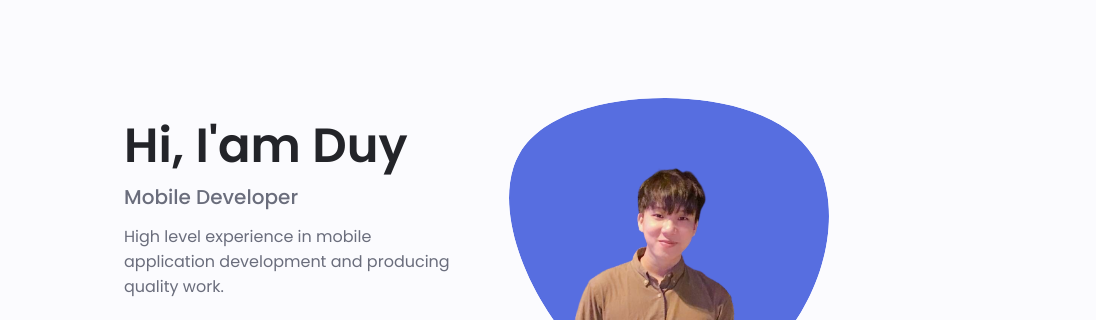
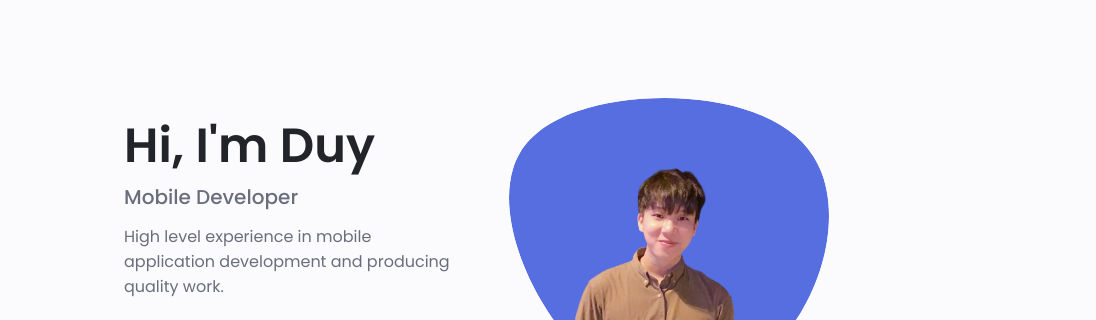
Before and after one commit to olololoe110399/portfolio, a plain HTML site: page index.html in a window 1280 px wide. Shown: the part 86-406 px from the top of the page, 184-1280 px from the left. Drawn offline with nearby package versions, Linux system fonts and the light colour scheme.

Commit message:
Update index.html

```diff
--- a/index.html
+++ b/index.html
@@ -135,7 +135,7 @@
               </svg>
             </div>
             <div class="home__data">
-              <h1 class="home__title">Hi, I'am Duy</h1>
+              <h1 class="home__title">Hi, I'm Duy</h1>
               <h3 class="home__subtitle">Mobile Developer</h3>
               <p class="home__description">
                 High level experience in mobile application development and
```
